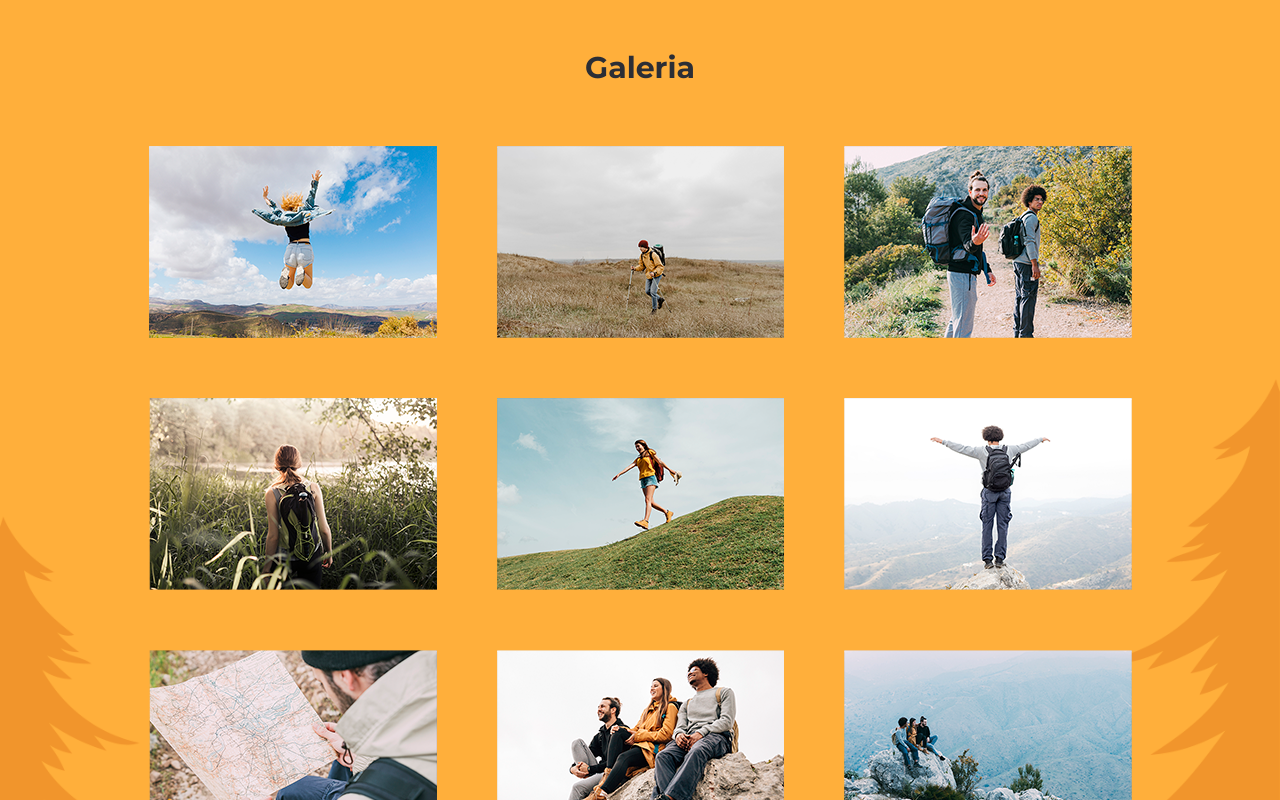
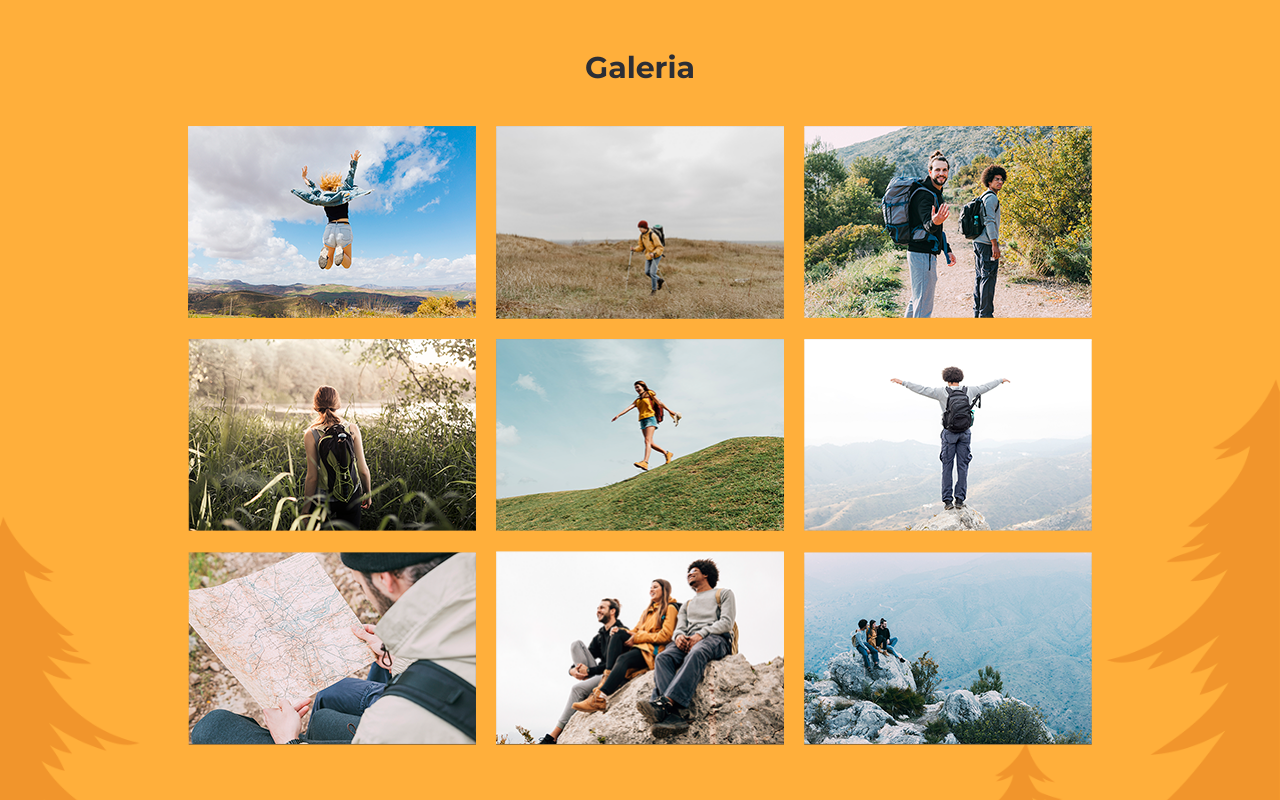
Before and after one commit to itsimoes/trekking-01, a React (Create React App) app: page / in a window 1280 px wide. Shown: the part 5160-5960 px from the top of the page. Built offline with nearby package versions, Linux system fonts and the light colour scheme; a web font is replaced by a local one.

Commit message:
alteração no hover dos cards do Gallery component

```diff
--- a/src/components/Gallery/style.scss
+++ b/src/components/Gallery/style.scss
@@ -19,13 +19,19 @@
   align-items: center;
   justify-content: center;
   flex-wrap: wrap;
+  transition: all 0.3s linear;
+  height: auto;
+
   img {
-    margin: 30px;
+    margin: 10px;
+    cursor: pointer;
+    width: 288px;
     transition: all 0.3s linear;
-    cursor: pointer;
 
     &:hover {
       box-shadow: rgba(0, 0, 0, 0.24) 0px 3px 8px;
+      width: 320px;
+      margin: -7px;
       transition: all 0.3s linear;
     }
   }
```
